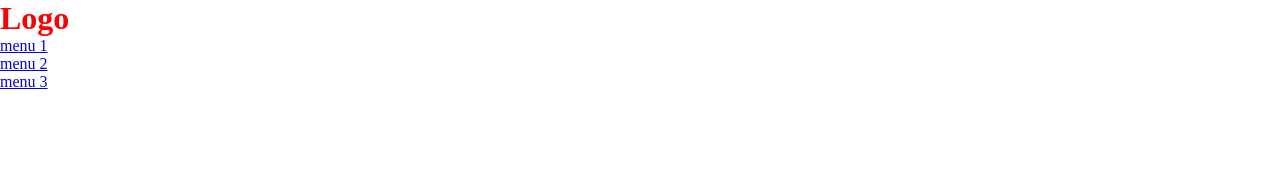
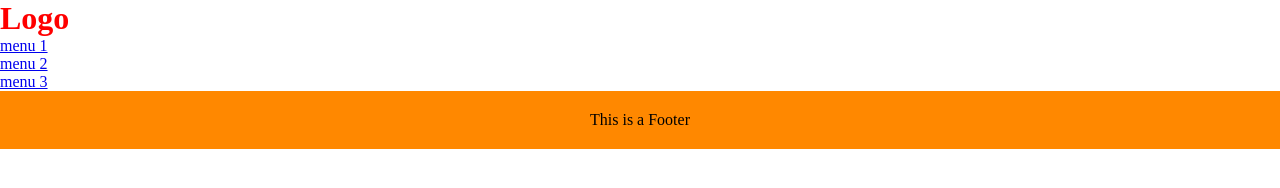
Before and after one commit to subhasishnath45/DDMA10repo2, a plain HTML site: page index.html in a window 1280 px wide. Drawn offline with Linux system fonts and the light colour scheme.

Commit message:
Footer work done.

```diff
--- a/index.html
+++ b/index.html
@@ -15,7 +15,9 @@
             <li><a href="#">menu 3</a></li>
         </ul>
     </header>
-
+    <footer>
+        This is a Footer
+    </footer>
     <script type="text/javascript" src="main.js"></script>
 </body>
 </html>
--- a/main.css
+++ b/main.css
@@ -6,3 +6,9 @@
 h1 {
     color: red;
 }
+footer {
+    background: #ff8800;
+    width: 100%;
+    text-align: center;
+    padding: 20px 0;
+}
```
